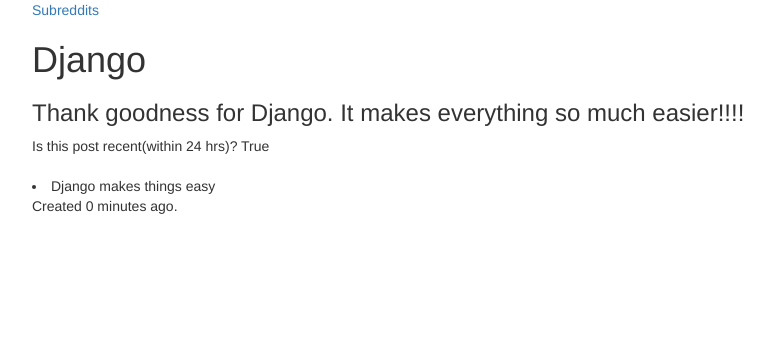
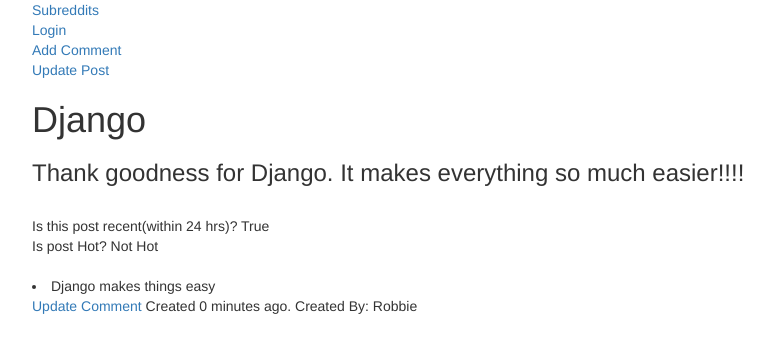
Before and after one commit to rallen0150/reddit_lite, a Django app: page /post/1/ in a window 1280 px wide. Shown: the top 353 px of the page, without its empty margins (38-812 px from the left). Run offline with Django 3.2, Linux system fonts and the light colour scheme; data comes from the database, SQL or seed files in the repository; both versions use the stored data as it was after the commit; some libraries are stand-ins or nearby versions.

Commit message:
got functinality, now to work on style

```diff
--- a/app/models.py
+++ b/app/models.py
@@ -48,9 +48,9 @@
     def is_hot(self):
         past_hour = datetime.now() - timedelta(hours=3)
         if Comment.objects.filter(comment_post=self).filter(comment_edit__gt=past_hour).count() > 3:
-            return True
+            return "Hot"
         else:
-            return False
+            return "Not Hot"
 
     def get_comment(self):
         return Comment.objects.filter(comment_post=self)
--- a/app/views.py
+++ b/app/views.py
@@ -2,10 +2,17 @@
 from app.models import Subreddit, Post, Comment
 
 from django.views.generic import ListView, DetailView, CreateView, UpdateView
+from django.contrib.auth.models import User
+from django.contrib.auth.forms import UserCreationForm
 # Create your views here.
 
 def index_view(request):
     return render(request, "index.html")
+
+class UserCreateView(CreateView):
+    model = User
+    form_class = UserCreationForm
+    success_url = "/subreddit"
 
 class SubredditView(ListView):
     model = Subreddit
@@ -28,5 +35,33 @@
 
 class PostCreateView(CreateView):
     model = Post
-    success_url = "/subreddit"
-    fields = ['title', 'post_description', 'url_page']
+    success_url = '/subreddit'
+    fields = ('title', 'post_description')
+
+    def form_valid(self, form):
+        instance = form.save(commit=False)
+        instance.user = self.request.user
+        instance.subreddit = Subreddit.objects.get(id=self.kwargs['pk'])
+        return super().form_valid(form)
+
+class PostUpdateView(UpdateView):
+    model = Post
+    success_url = '/subreddit'
+    fields = ('title', 'post_description')
+
+
+class CommentCreateView(CreateView):
+    model = Comment
+    success_url = '/subreddit'
+    fields = ('comment', )
+
+    def form_valid(self, form):
+        instance = form.save(commit=False)
+        instance.comment_user = self.request.user
+        instance.comment_post = Post.objects.get(id=self.kwargs['pk'])
+        return super().form_valid(form)
+
+class CommentUpdateView(UpdateView):
+    model = Comment
+    success_url = '/subreddit'
+    fields = ('comment', )
--- a/reddit/settings.py
+++ b/reddit/settings.py
@@ -119,3 +119,4 @@
 # https://docs.djangoproject.com/en/1.10/howto/static-files/
 
 STATIC_URL = '/static/'
+LOGIN_REDIRECT_URL = '/'
--- a/reddit/urls.py
+++ b/reddit/urls.py
@@ -1,32 +1,22 @@
-"""reddit URL Configuration
 
-The `urlpatterns` list routes URLs to views. For more information please see:
-    https://docs.djangoproject.com/en/1.10/topics/http/urls/
-Examples:
-Function views
-    1. Add an import:  from my_app import views
-    2. Add a URL to urlpatterns:  url(r'^$', views.home, name='home')
-Class-based views
-    1. Add an import:  from other_app.views import Home
-    2. Add a URL to urlpatterns:  url(r'^$', Home.as_view(), name='home')
-Including another URLconf
-    1. Import the include() function: from django.conf.urls import url, include
-    2. Add a URL to urlpatterns:  url(r'^blog/', include('blog.urls'))
-"""
-from django.conf.urls import url
+from django.conf.urls import url, include
 from django.contrib import admin
 
 from app.views import index_view, SubredditView, SubredditDetailView, SubredditCreateView, SubredditUpdateView, \
-                      PostDetailView, PostCreateView
+                      PostDetailView, PostCreateView, CommentCreateView, UserCreateView, PostUpdateView, CommentUpdateView
 
 urlpatterns = [
     url(r'^admin/', admin.site.urls),
     url(r'^$', index_view, name="index_view"),
+    url(r'^', include('django.contrib.auth.urls')),
+    url(r'^create_user/$', UserCreateView.as_view(), name="user_create_view"),
     url(r'^subreddit$', SubredditView.as_view(), name="subreddit_view"),
     url(r'^subreddit/create/$', SubredditCreateView.as_view(), name="subreddit_create_view"),
     url(r'^subreddit/(?P<pk>\d+)/update/$', SubredditUpdateView.as_view(), name="subreddit_update_view"),
     url(r'^subreddit/(?P<pk>\d+)/$', SubredditDetailView.as_view(), name="subreddit_detail_view"),
     url(r'^subreddit/(?P<pk>\d+)/create/$', PostCreateView.as_view(), name="post_create_view"),
+    url(r'^(?P<pk>\d+)/update/$', PostUpdateView.as_view(), name="post_update_view"),
     url(r'^post/(?P<pk>\d+)/$', PostDetailView.as_view(), name="post_detail_view"),
-
+    url(r'^post/(?P<pk>\d+)/create/$', CommentCreateView.as_view(), name="comment_create_view"),
+    url(r'^(?P<pk>\d+)/update/$', CommentUpdateView.as_view(), name="comment_update_view"),
 ]
--- a/templates/app/post_detail.html
+++ b/templates/app/post_detail.html
@@ -1,12 +1,19 @@
 {% extends 'base.html' %}
 {% block content %}
+<a href="{% url 'comment_create_view' object.id %}">Add Comment</a> <br>
+<a href="{% url 'post_update_view' object.id %}">Update Post</a>
+
 <h1>{{ object }}</h1>
 <h3>{{ object.post_description }}</h3>
-Is this post recent(within 24 hrs)? {{ post.is_recent }}<br> <br>
+  {{ object.url_page }}<br>
+Is this post recent(within 24 hrs)? {{ object.is_recent }}<br>
+Is post Hot? {{ object.is_hot }} <br> <br>
 {% for comment in object.get_comment %}
 <li>
   {{ comment }}<br>
-  Created {{ comment.comment_created|timesince }} ago.<br> <br>
+  <a href="{% url 'comment_update_view' comment.id %}">Update Comment</a>
+  Created {{ comment.comment_created|timesince }} ago.
+  Created By: {{ comment.comment_user }} <br> <br>
 </li>
 {% endfor %}
 {% endblock %}
--- a/templates/base.html
+++ b/templates/base.html
@@ -12,7 +12,11 @@
       <div class="container">
         <div class="anchor_tags">
           <a href="{% url 'subreddit_view' %}">Subreddits</a> <br>
-
+            {% if not request.user.is_authenticated %}
+              <a href="{% url 'login' %}">Login</a>
+            {% else %}
+              <a href="{% url 'logout' %}?next={% url 'index_view' %}">Logout</a>
+            {% endif %}
         </div>
         {% block content %}
         {% endblock %}
```
Also changed, not shown: templates/app/comment_form.html (added, +9 -0 lines), templates/app/subreddit_list.html (+10 -3 lines), templates/auth/user_form.html (added, +9 -0 lines), templates/registration/login.html (added, +10 -0 lines), app/migrations/0004_auto_20161014_1858.py (added), app/migrations/0005_auto_20161014_2002.py (added), db.sqlite3.
